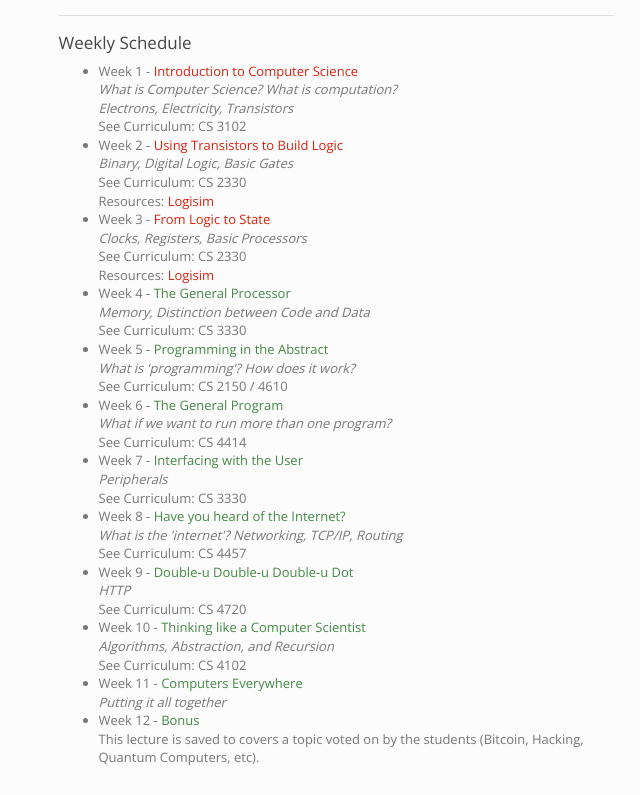
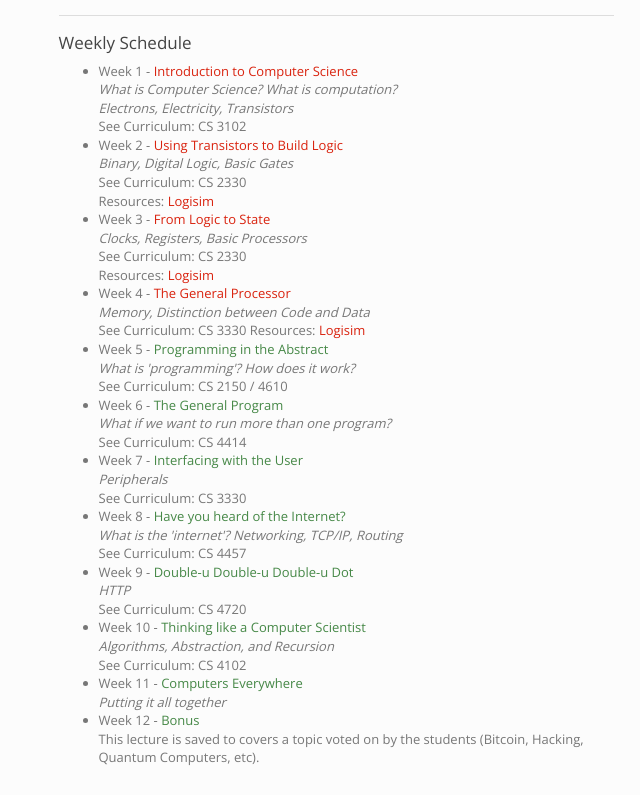
Before and after one commit to jhleath/whirlwind-cs, a plain HTML site: page index.html in a window 1280 px wide. Shown: the part 942-1737 px from the top of the page, without its empty margins (304-944 px from the left). Drawn offline with nearby package versions, Linux system fonts and the light colour scheme.

Commit message:
Updated index.html references to processor lecture

```diff
--- a/index.html
+++ b/index.html
@@ -187,9 +187,12 @@
                 Resources: <a href="/logic/index.html">Logisim</a>
               </li>
               <li>
-                Week 4 - <span class="text-success">The General Processor</span> <br/>
+                Week 4 - <span class="text-success">
+                  <a href="/lectures/processor.html">The General Processor</a>
+                </span> <br/>
                 <em>Memory, Distinction between Code and Data</em> <br/>
                 See Curriculum: CS 3330
+                Resources: <a href="/logic/index.html">Logisim</a>
               </li>
               <li>
                 Week 5 - <span class="text-success">Programming in the Abstract</span> <br/>
```
